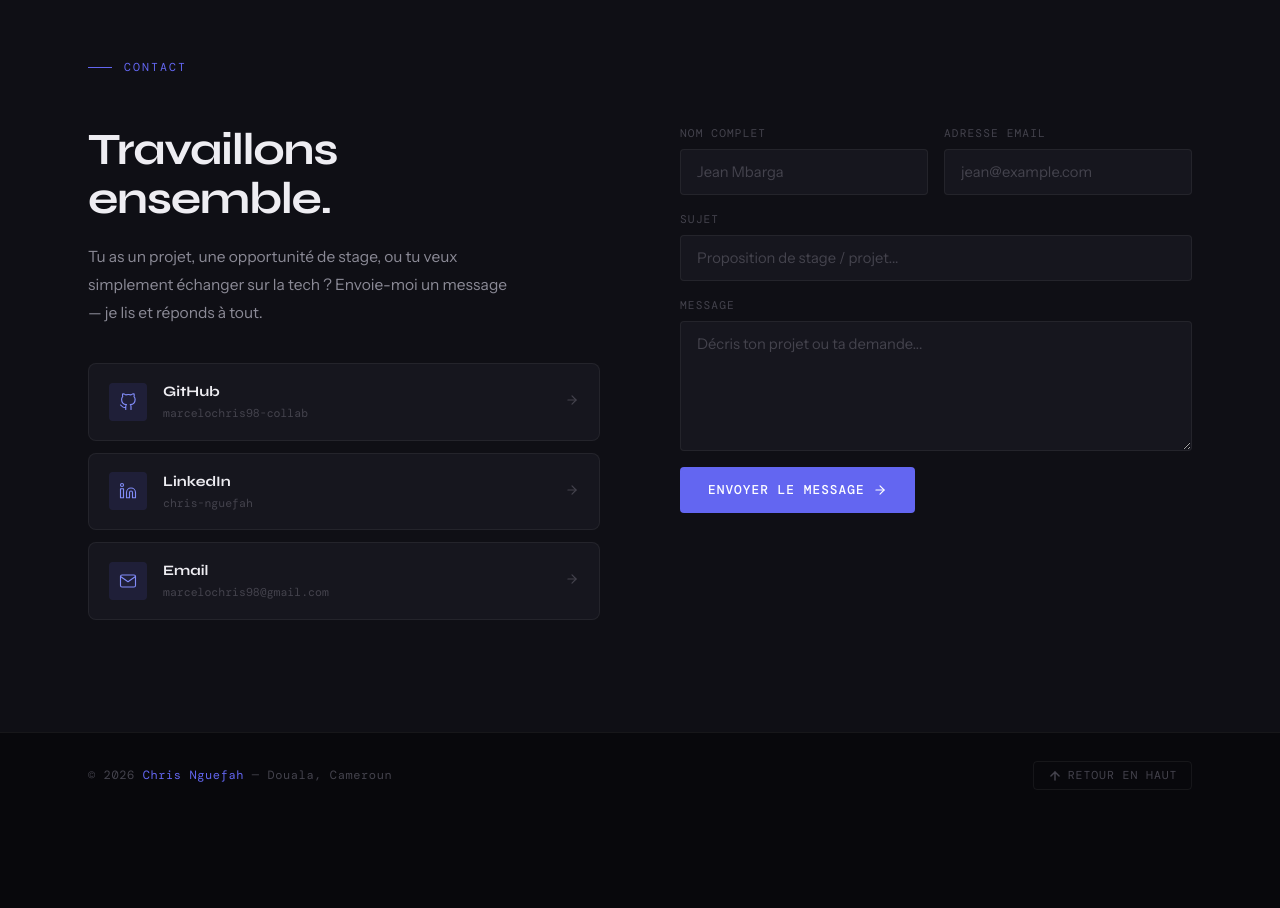
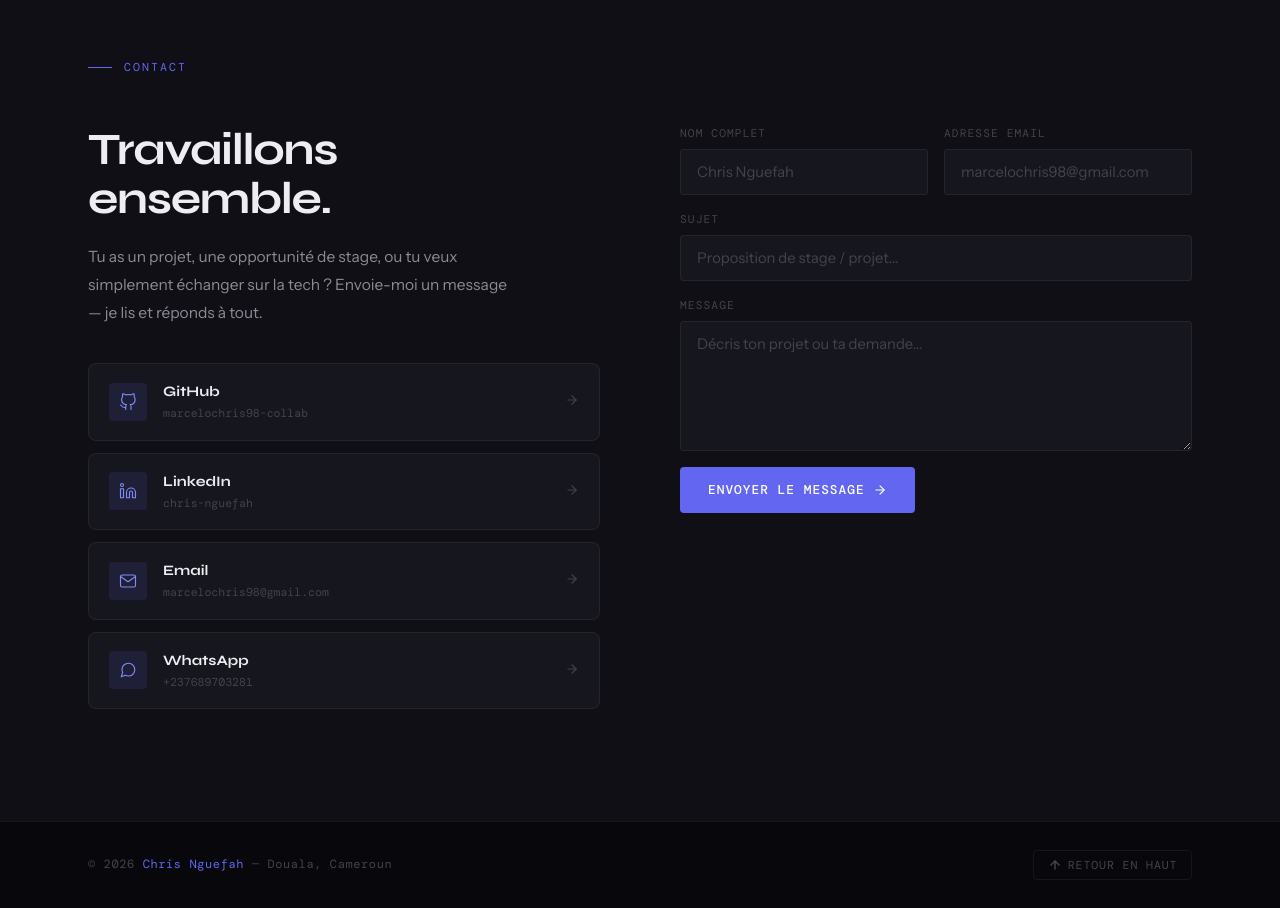
Before and after one commit to marcelochris98-collab/portfolio, a React (Vite) app: page / in a window 1280 px wide. Shown: the part 5620-6528 px from the top of the page. Before the commit the page ends 6438 px from the top, so only its background shows below. Built offline with nearby package versions, Linux system fonts and the light colour scheme; a web font is replaced by a local one.

Commit message:
feat: add Formspree contact form and WhatsApp link

```diff
--- a/src/components/Contact.jsx
+++ b/src/components/Contact.jsx
@@ -30,6 +30,14 @@ function MailIcon() {
   )
 }
 
+function WhatsAppIcon() {
+  return (
+    <svg width="18" height="18" viewBox="0 0 24 24" fill="none" stroke="currentColor" strokeWidth="1.5" strokeLinecap="round" strokeLinejoin="round">
+      <path d="M21 11.5a8.38 8.38 0 0 1-.9 3.8 8.5 8.5 0 0 1-7.6 4.7 8.38 8.38 0 0 1-3.8-.9L3 21l1.9-5.7a8.38 8.38 0 0 1-.9-3.8 8.5 8.5 0 0 1 4.7-7.6 8.38 8.38 0 0 1 3.8-.9h.5a8.48 8.48 0 0 1 8 8v.5z"/>
+    </svg>
+  )
+}
+
 function ArrowIcon() {
   return (
     <svg width="14" height="14" viewBox="0 0 24 24" fill="none" stroke="currentColor" strokeWidth="2" strokeLinecap="round" strokeLinejoin="round">
@@ -57,7 +65,16 @@ const socials = [
     href: `mailto:${personal.email}`,
     icon: <MailIcon />,
   },
+  {
+    name: 'WhatsApp',
+    handle: personal.whatsapp || '+237 XXX XXX XXX',
+    href: `https://wa.me/${(personal.whatsapp || '').replace(/\D/g, '')}`,
+    icon: <WhatsAppIcon />,
+  },
 ]
+
+// ID Formspree — remplacez par le vôtre
+const FORMSPREE_ID = 'xgoqeojo'
 
 export default function Contact() {
   const { ref: r1, visible: v1 } = useScrollReveal()
@@ -65,15 +82,44 @@ export default function Contact() {
 
   const [form, setForm] = useState({ name: '', email: '', subject: '', message: '' })
   const [sent, setSent] = useState(false)
+  const [sending, setSending] = useState(false)
 
   const handleChange = e => setForm(f => ({ ...f, [e.target.name]: e.target.value }))
 
-  const handleSubmit = () => {
+  const handleSubmit = async (e) => {
+    e.preventDefault()
+
     if (!form.name || !form.email || !form.message) return
-    const mailto = `mailto:${personal.email}?subject=${encodeURIComponent(form.subject || 'Contact depuis mon portfolio')}&body=${encodeURIComponent(`Nom : ${form.name}\nEmail : ${form.email}\n\n${form.message}`)}`
-    window.location.href = mailto
-    setSent(true)
-    setTimeout(() => setSent(false), 4000)
+
+    setSending(true)
+
+    try {
+      const response = await fetch(`https://formspree.io/f/${FORMSPREE_ID}`, {
+        method: 'POST',
+        headers: {
+          'Accept': 'application/json',
+          'Content-Type': 'application/json'
+        },
+        body: JSON.stringify({
+          name: form.name,
+          email: form.email,
+          subject: form.subject || 'Contact depuis mon portfolio',
+          message: form.message
+        })
+      })
+
+      if (response.ok) {
+        setSent(true)
+        setForm({ name: '', email: '', subject: '', message: '' })
+        setTimeout(() => setSent(false), 4000)
+      } else {
+        alert('Erreur lors de l\'envoi. Veuillez réessayer.')
+      }
+    } catch  {
+      alert('Erreur de connexion. Vérifiez votre internet.')
+    } finally {
+      setSending(false)
+    }
   }
 
   return (
@@ -105,7 +151,7 @@ export default function Contact() {
 
           {/* Droite — formulaire */}
           <div ref={r2} className={`${styles.right} ${v2 ? styles.visible : ''}`}>
-            <div className={styles.form}>
+            <form className={styles.form} onSubmit={handleSubmit}>
               <div className={styles.row}>
                 <div className={styles.field}>
                   <label className={styles.label2}>Nom complet</label>
@@ -113,9 +159,10 @@ export default function Contact() {
                     className={styles.input}
                     type="text"
                     name="name"
-                    placeholder="Jean Mbarga"
+                    placeholder="Chris Nguefah"
                     value={form.name}
                     onChange={handleChange}
+                    required
                   />
                 </div>
                 <div className={styles.field}>
@@ -124,9 +171,10 @@ export default function Contact() {
                     className={styles.input}
                     type="email"
                     name="email"
-                    placeholder="jean@example.com"
+                    placeholder="marcelochris98@gmail.com"
                     value={form.email}
                     onChange={handleChange}
+                    required
                   />
                 </div>
               </div>
@@ -149,16 +197,18 @@ export default function Contact() {
                   placeholder="Décris ton projet ou ta demande..."
                   value={form.message}
                   onChange={handleChange}
+                  required
                 />
               </div>
               <button
+                type="submit"
                 className={`${styles.submit} ${sent ? styles.sent : ''}`}
-                onClick={handleSubmit}
+                disabled={sending}
               >
-                {sent ? 'Message envoyé !' : 'Envoyer le message'}
-                {!sent && <ArrowIcon />}
+                {sending ? 'Envoi en cours...' : sent ? 'Message envoyé !' : 'Envoyer le message'}
+                {!sent && !sending && <ArrowIcon />}
               </button>
-            </div>
+            </form>
           </div>
 
         </div>
--- a/src/data/portfolio.js
+++ b/src/data/portfolio.js
@@ -10,6 +10,7 @@ export const personal = {
   email: 'marcelochris98@gmail.com',
   github: 'https://github.com/marcelochris98-collab',
   linkedin: 'https://www.linkedin.com/in/chris-nguefah-ab4a0a395',
+   whatsapp: '+237689703281',
   available: true,
   // ── Photo de profil ──────────────────────────────────────
   // 1. Place ta photo dans public/images/photo.jpg
```
